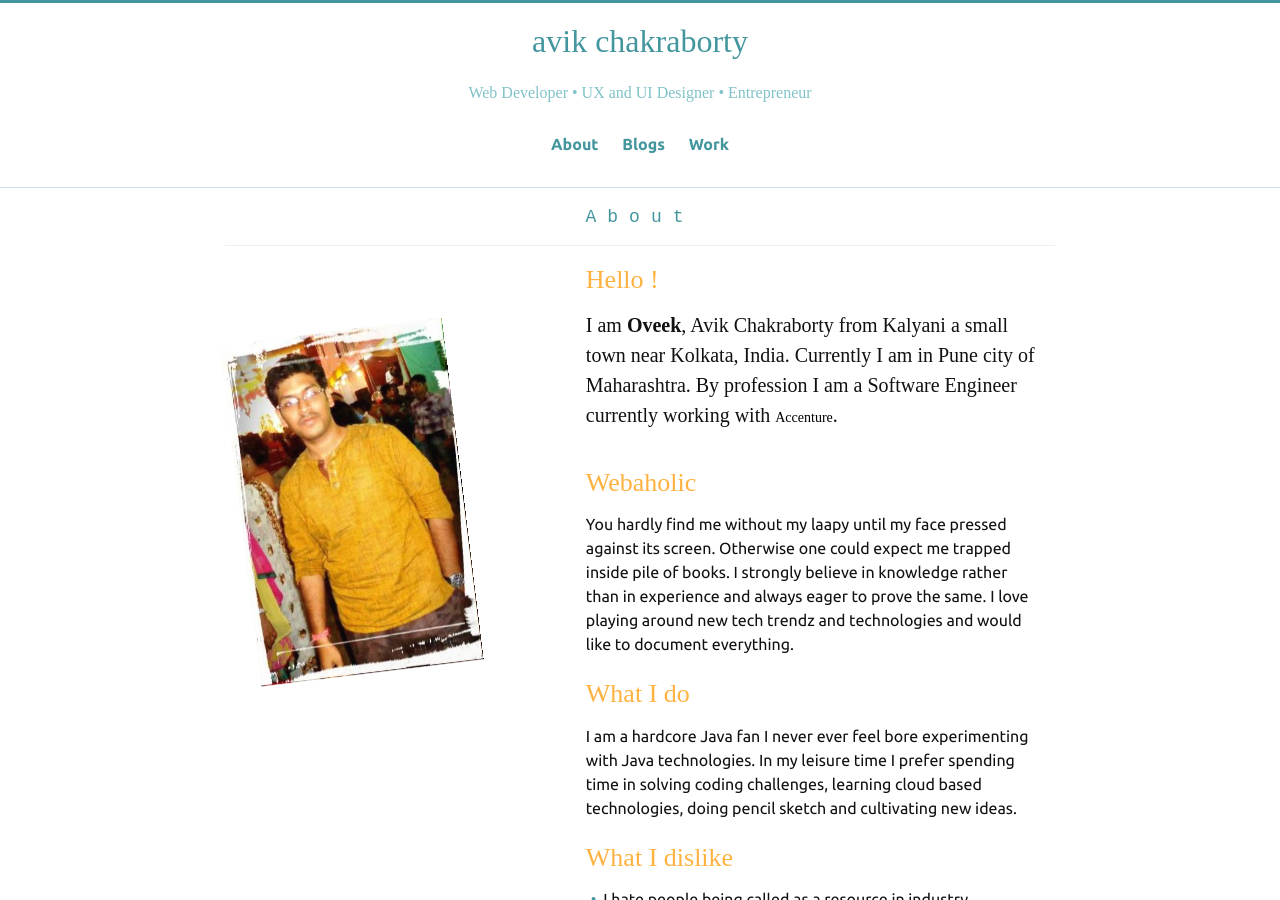
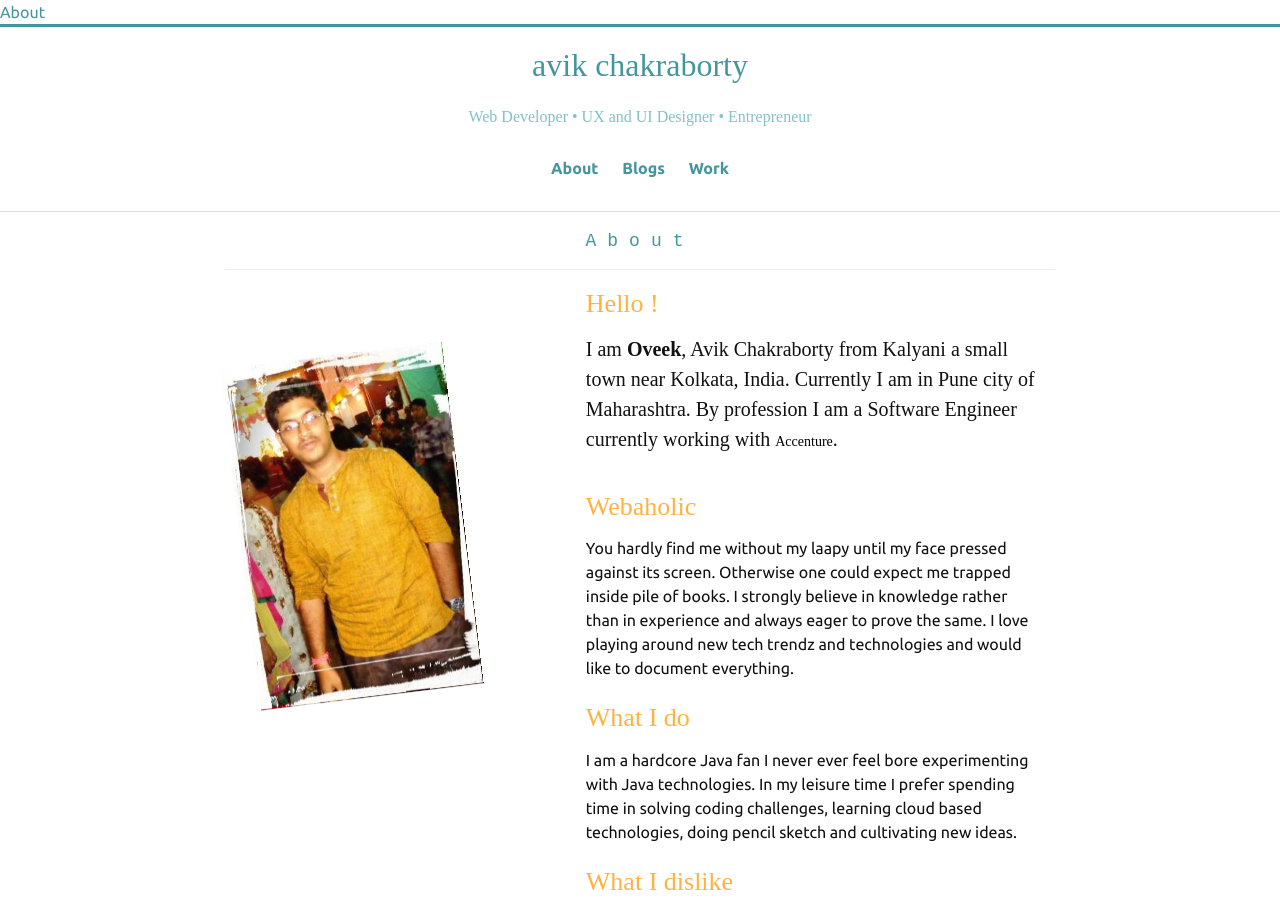
Before and after one commit to avikjis27/avikjis27.github.io, a Jekyll site: the page built from about.html, in a window 1280 px wide and 900 px high. Built offline with Jekyll 4.4.1, drawn with Linux system fonts in a browser that asks for light colours; nearby versions of some CDN libraries; some web fonts are replaced.

Commit message:
Revert "unnecessary code removed"
This reverts commit effc81aabaf5c6ec5281b12455ef20d42f9b8f70.

```diff
--- a/_layouts/default.html
+++ b/_layouts/default.html
@@ -8,7 +8,7 @@
       {% include gatm.html %}
     {% endif %}
 
-
+      <a class="page-link" href="{{ page.url | prepend: site.baseurl }}">{{ page.title }}</a>
 
 
     {% include header.html %}
```
